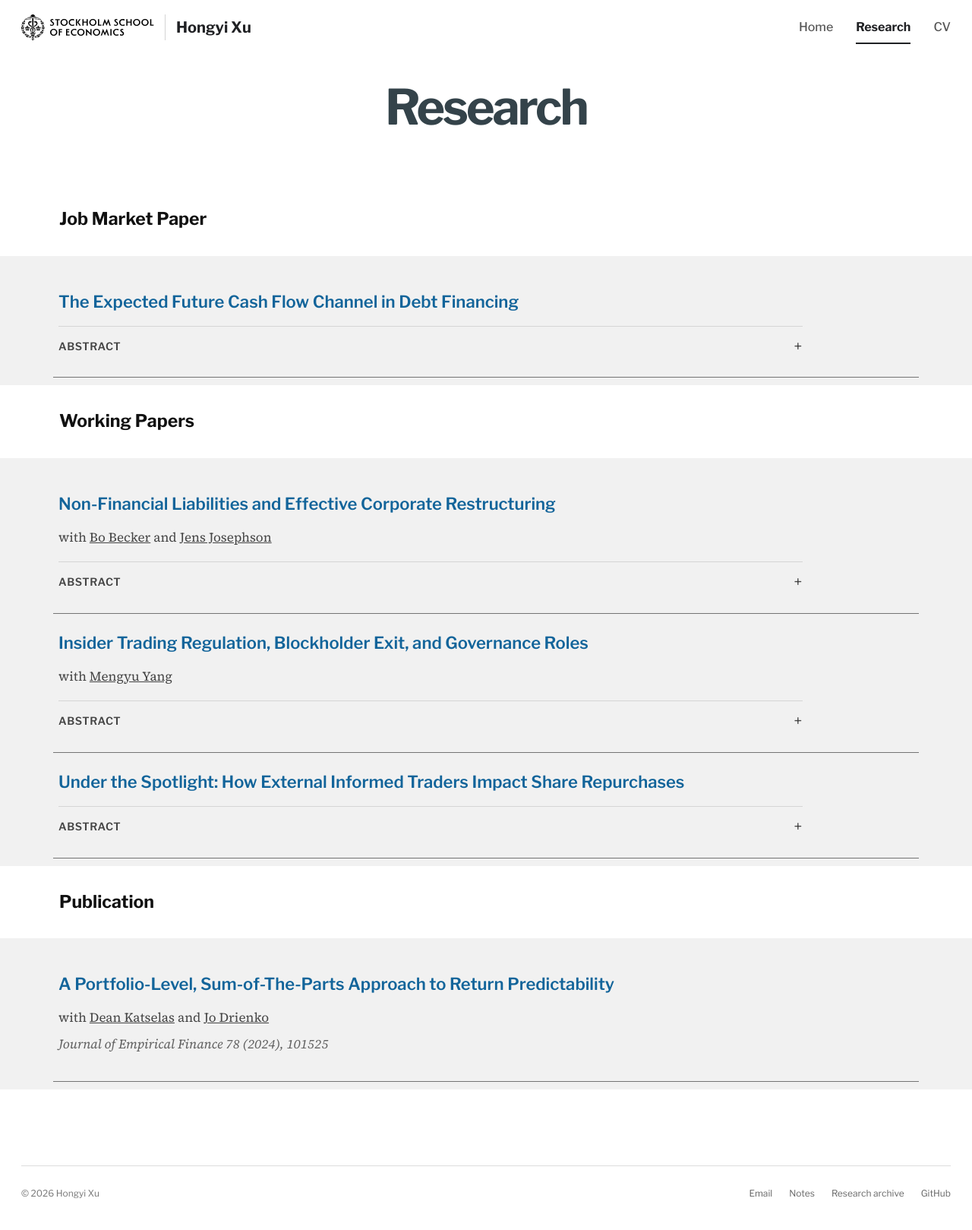
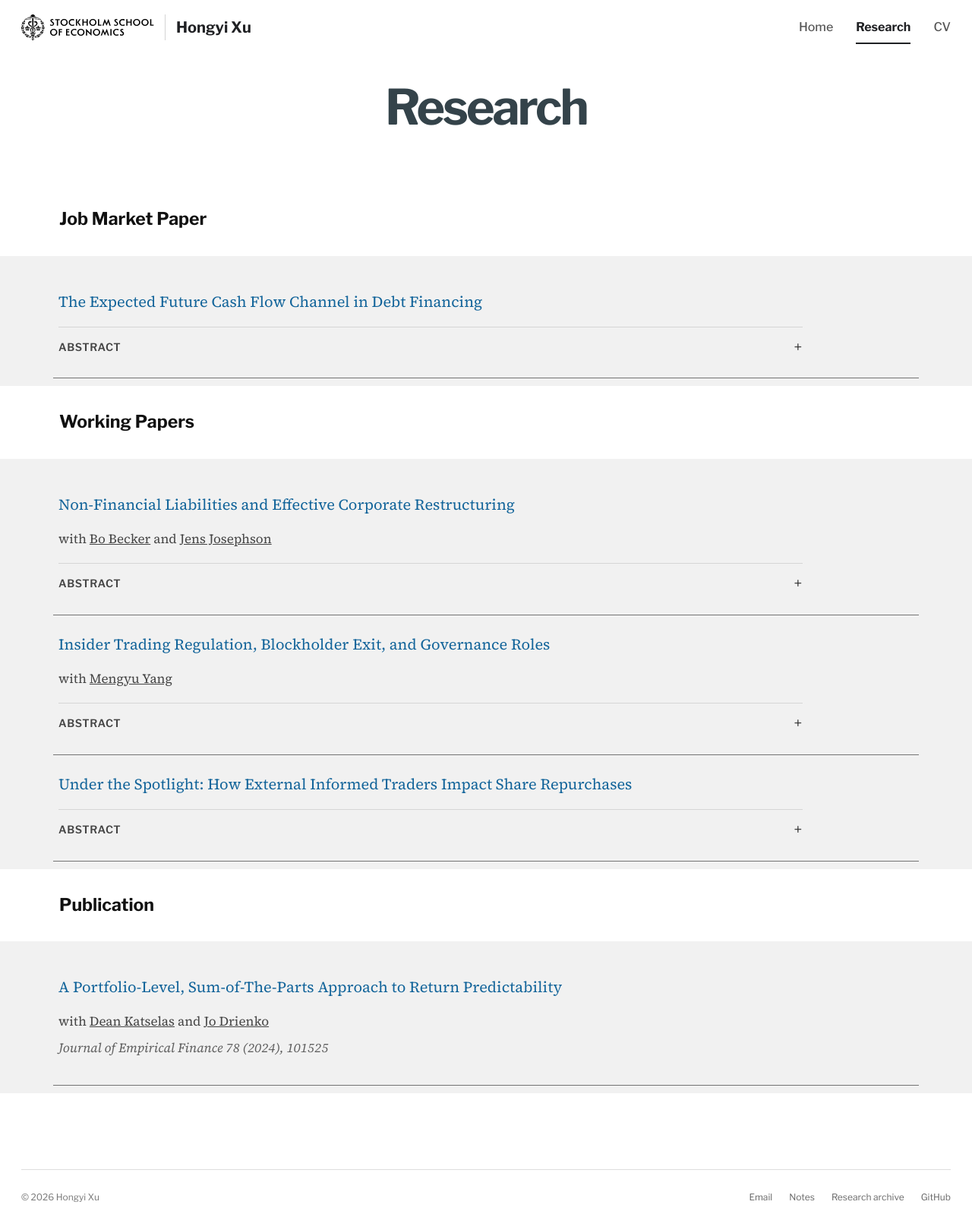
Before and after one commit to hongyileoxu/hongyileoxu.github.io, a Jekyll site: the page built from research/index.md, in a window 1280 px wide. Shown: the whole page at 76% size. Built offline with Jekyll 4.4.1, drawn with Linux system fonts in a browser that asks for light colours.

Commit message:
Paper title format
- remove the bold

```diff
--- a/css/main.css
+++ b/css/main.css
@@ -342,7 +342,7 @@ button:focus-visible {
   padding: 25px 7px 28px;
 }
 
-.paper-row h3 {
+.prose .paper-row h3 {
   color: var(--blue);
   font-family: var(--serif);
   font-size: 20px;
@@ -351,7 +351,7 @@ button:focus-visible {
   margin: 0 0 18px;
 }
 
-.paper-row h3 a {
+.prose .paper-row h3 a {
   color: var(--blue);
   font-weight: inherit;
 }
```
